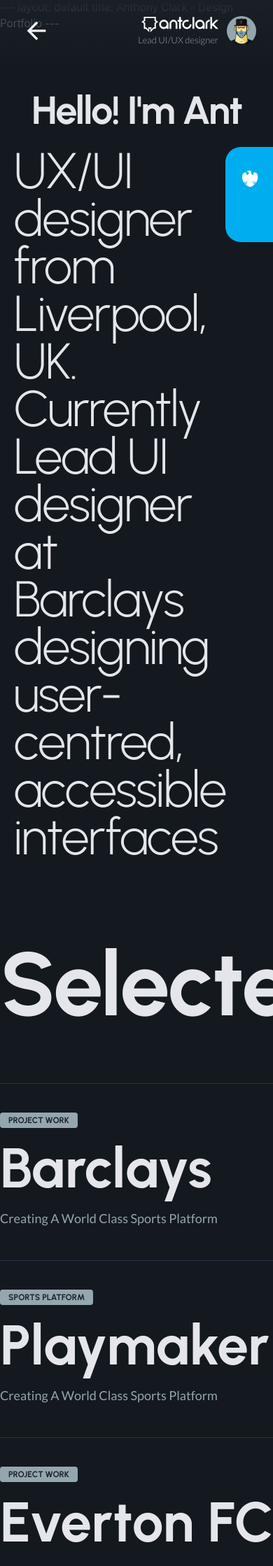
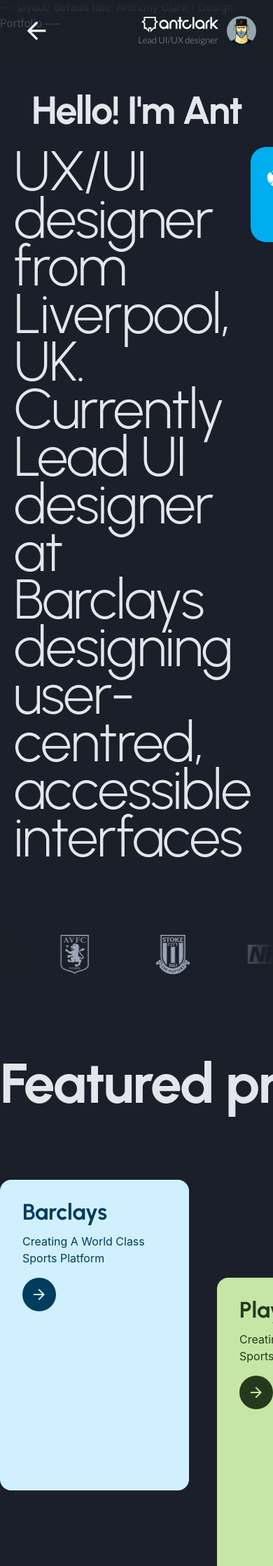
Before and after one commit to anthony-clark/AnthonyClark.github.io, a Jekyll site: the page home.html, which Jekyll copies as it is, in a window 390 px wide. Shown: the top 2238 px of the page at 70% size. Built offline with Jekyll 4.4.1, drawn with Linux system fonts in a browser that asks for light colours; nearby versions of some CDN libraries; some of the changed text lies outside the part shown.

Commit message:
building homepage

```diff
--- a/css/main.css
+++ b/css/main.css
@@ -3,11 +3,12 @@
     font-size: .95em;
     margin:0;
     padding:0;
-    background: #14191F;
+    background: #1a1f29;
+    background-image: url("../images/watermark.png");
     background-repeat: no-repeat;
     background-attachment: scroll;
     background-size: 1280px;
-    background-position: top center;
+    background-position: center right;
 }
 html{
     overflow-x: hidden;
@@ -284,7 +285,7 @@
     letter-spacing: -2px;
 }
 h2 {
-    font-size: 72px;
+    font-size: 80px;
     line-height: 68px;
      font-family:'Urbanist','Helvetica', 'Arial', 'Sans-Serif';
     font-weight: 700;
@@ -422,37 +423,191 @@
     background-image: url("../images/playmaker/playermaker-template-hero-v2.jpg");
     background-position: 0% 30%;
 }
-#home-project-list{
-    max-width: 1240px;
-    margin: 200px auto 0 auto;
-    position: relative;
-}
-.home-project-col1{
+
+
+
+
+#featured-projects{
+    width: 1240px;
+    margin:120px auto
+}
+
+.home-featured-projects {
+    width: 270px;
+    margin-right: 40px;
     float: left;
-    width: 47%;
-    margin-top:88px;
-}
-.home-project-col2{
-    float: right;
-    width: 47%;
-
-}
-
-.home-projects{
+  }
+  .home-featured-projects a{
+    background: #FFF;
+    display: block;
+    overflow: auto;
+    border-radius: 16px;
+    transition: background-position .50s ease-in-out;
+    -moz-transition: background .50s ease-in-out;
+    -webkit-transition: background .50s ease-in-out;
+    height: 444px;
+    padding:24px 32px 32px 32px;
+}
+
+.home-featured-projects p{
+  font-size: 16px;
+  line-height: 24px;
+  color: #A5B4BB;
+  font-family: 'Inter', Arial, Helvetica;
+  font-weight: 400;
+  margin-bottom: 16px;
+}
+.home-featured-projects h3{
+  margin: 0;
+  font-size: 32px;
+  line-height: 44px;
+  color: #e4e6eb;
+  margin-bottom: 8px;
+}
+
+
+.home-featured-projects span.material-icons-outlined{
+    font-size: 24px;
+    line-height: 24px;
+    color: #f1f1f1;
+
+    transition: padding .24s ease-in-out;
+    -moz-transition: padding .24s ease-in-out;
+    -webkit-transition: padding .24s ease-in-out;
+    padding:12px;
+    border-radius: 40px;
+}
+.home-featured-projects a:hover span.material-icons-outlined{
+    padding:12px 12px 12px 64px;
+}
+.home-featured-projects a:hover{
+    display: block;
+    overflow: auto;
+    text-decoration: none;
+}
+.home-featured-projects :active{
+  opacity: .5;
+}
+
+.home-featured-projects a:hover{
+  display: block;
+  overflow: auto;
+  text-decoration: none;
+
+}
+.home-featured-projects.barclays a{
+  background-image:url();
+  background-size: 180%;
+  background-position: -115px -170px;
+  background-color: #D1F0FF;
+}
+.home-featured-projects.barclays a:hover{
+    background-size: 200%;
+    background-position: -145px -210px;
+  }
+.home-featured-projects.barclays a h3, .home-featured-projects.barclays a p{
+    color: #003C5D;
+}
+.home-featured-projects.barclays a span{
+    background-color: #003C5D;
+    color:#D1F0FF ;
+}
+
+
+
+.home-featured-projects.efc a{
+  background-image:url();
+  background-size: 190%;
+  background-position: -148px -10px;
+}
+
+.home-featured-projects.efc a:hover{
+  background-size: 210%;
+  background-position: -178px -30px;
+}
+
+
+.home-featured-projects.lexus a{
+  background: url();
+  background-size: 195%;
+  background-position: -175px -45px;
+  background-color: #D2D5D7;
+  margin-top: 260px;
+}
+.home-featured-projects.lexus a:hover{
+  background-position: -202px -60px;
+  background-size: 210%;
+}
+.home-featured-projects.lexus a h3, .home-featured-projects.lexus a p{
+    color: #19202D;
+}
+.home-featured-projects.lexus a span{
+    background-color: #19202D;
+    color:#D2D5D7 ;
+}
+
+
+.home-featured-projects.lfc a{
+  background-image:url();
+  background-size: 210%;
+  background-position: -345px -25px;
+  background-color: #EBEBD3;
+  margin-top: -40px;
+}
+
+.home-featured-projects.lfc a:hover{
+  background-size: 230%;
+  background-position: -395px -45px;
+}
+.home-featured-projects.lfc a h3, .home-featured-projects.lfc a p{
+    color: #E84855;
+}
+.home-featured-projects.lfc a span{
+    background-color: #E84855;
+    color:#EBEBD3 ;
+}
+
+
+
+.home-featured-projects.playmaker a{
+  background-image:url();
+  background-size: 260%;
+  background-position: -265px -15px;
+  background-color: #C5E6A6;
+  margin-top: 140px;
+}
+.home-featured-projects.playmaker a:hover{
+  background-size: 290%;
+  background-position: -305px -45px;
+}
+.home-featured-projects.playmaker a h3, .home-featured-projects.playmaker a p{
+    color: #253A1C;
+}
+.home-featured-projects.playmaker a span{
+    background-color: #253A1C;
+    color:#C5E6A6;
+}
+
+
+
+
+
+
+.project-list{
 float: left;
 margin-top: 70px;
    display: block;
    width: 100%;
 }
-.home-projects li{
+.project-list li{
     margin: 0;
     padding: 0;
     border-top: 1px solid #2a3042;
 }
-.home-projects li:last-child{
+.project-list li:last-child{
     border-bottom: 1px solid #2a3042;
 }
-.home-projects a{
+.project-list a{
     position: relative;
     display: block;
     background-size: cover;
@@ -460,17 +615,17 @@
     transition: all 0.3s ease-out;
 
 }
-.home-projects a:hover{
+.project-list a:hover{
 background: #eb5939;
 text-decoration: none;
 }
-.home-projects a div{
+.project-list a div{
     padding: 40px 0;
     display: block;
     width: 1240px;
     margin: 0 auto;
 }
-.home-projects a h3{
+.project-list a h3{
     font-size: 80px;
     font-family: 'Urbanist','Helvetica', 'Arial', 'Sans-Serif';
     font-weight: 700;
@@ -478,13 +633,13 @@
     color: #e4e6eb;
     line-height: 104px;
 }
-.home-projects a p{
+.project-list a p{
     margin: 0;
     font-size: 18px;
     line-height: 40px;
     font-weight: 400;
 }
-.home-projects a strong{
+.project-list a strong{
     font-size: 12px;
     line-height: 24px;
     background: #94a6ae;
@@ -495,22 +650,22 @@
     font-weight: 700;
     font-family: 'Urbanist', Arial, Helvetica !important;
 }
-.home-projects a span{
+.project-list a span{
     float:right;
     font-size: 72px;
     transition: all 0.3s ease-out;
     margin-top: -130px;
 }
-.home-projects a:hover h3, .home-projects a:hover p{
+.project-list a:hover h3, .project-list a:hover p{
 color: #0d0f12;
 }
-.home-projects a:hover strong{
+.project-list a:hover strong{
 color: #eb5939;
 }
-.home-projects a:hover strong{
+.project-list a:hover strong{
     background: #0d0f12;
     }
-.home-projects a:hover span{
+.project-list a:hover span{
     margin-right: -16px;
     color: #0d0f12;
 }
@@ -614,28 +769,28 @@
     overflow: auto;
     padding-bottom: 120px;
     }
-    section.container.home-projects{
+    section.container.project-list{
         display: grid;
         grid-template-columns: repeat(auto-fill, minmax(600px, 1fr));
         grid-gap: 2rem;
         }
 
-        section.container.home-projects .next-project{
+        section.container.project-list .next-project{
             height: 340px;
             padding-top: 48px;
             padding-left:48px;
             border-radius: 8px;
 
         }
-        section.container.home-projects .next-project a{
+        section.container.project-list .next-project a{
             width: auto;
             padding: 16px 24px;
             margin-top:16px;
         }
-        section.container.home-projects .next-project h3 span{
+        section.container.project-list .next-project h3 span{
             display: none;
         }
-        section.container.home-projects .next-project h3{
+        section.container.project-list .next-project h3{
             font-size: 64px;
             margin:0 0 8px 0;
         line-height: 64px;
@@ -643,32 +798,32 @@
 
     }
 
-section.container.home-projects .next-project p{
+section.container.project-list .next-project p{
     font-size: 15px
 }
 
-        section.container.home-projects .next-project.efc{
+        section.container.project-list .next-project.efc{
             background-position: 90%;
         }
-        section.container.home-projects .next-project.avfc{
+        section.container.project-list .next-project.avfc{
             background-position:90%;
         }
-        section.container.home-projects .next-project.lfc{
+        section.container.project-list .next-project.lfc{
             background-position: 90%;
         }
-        section.container.home-projects .next-project.playmaker{
+        section.container.project-list .next-project.playmaker{
             background-position: 90%;
         }
-        section.container.home-projects .next-project.goape{
+        section.container.project-list .next-project.goape{
             background-position: 90%;
         }
-        section.container.home-projects .next-project.lexus{
+        section.container.project-list .next-project.lexus{
             background-position: 90%;
         }
-        section.container.home-projects .next-project.phonebook{
+        section.container.project-list .next-project.phonebook{
             background-position: 85%;
         }
-        section.container.home-projects .next-project.password-reset{
+        section.container.project-list .next-project.password-reset{
             background-position: 70%;
         }
 .container.screenshot{
@@ -931,7 +1086,7 @@
 }
 ul.experience li.current:before {
     position: absolute;
-    left: -7px;
+    left: 4px;
     top: 4px;
     margin-top: 0;
     content: " ";
@@ -944,7 +1099,7 @@
   }
   ul.experience li:before{
     position: absolute;
-    left: -5px;
+    left: 6px;
     margin-top: 5px;
 border: 0;
     content: " ";
@@ -977,7 +1132,6 @@
     border-left: 0;
   }
   .about-wrapper{
-    background: #0d0f12;
     margin: 0 auto;
     width: 100%;
     clear: both;
@@ -1108,131 +1262,7 @@
     grid-gap: 2rem;
 }
 
-  .carousel-cell a{
-    background: #1A2027;
-    display: block;
-    overflow: auto;
-    border-radius: 16px;
-    transition: background-position .50s ease-in-out;
-    -moz-transition: background .50s ease-in-out;
-    -webkit-transition: background .50s ease-in-out;
-    padding-top:32px;
-}
-
-.carousel-cell strong{
-  margin: 0 32px 0 32px;
-  font-size: 12px;
-  line-height: 24px;
-  min-height:72px;
-  background: #e4e6eb;
-  text-transform: uppercase;
-  color: #1B222F;
-  padding: 4px 12px;
-  border-radius: 4px;
-  font-family: 'Urbanist', Arial, Helvetica !important;
-}
-.carousel-cell p{
-  margin: 0px 32px 0 32px;
-  font-size: 16px;
-  line-height: 20px;
-  min-height:48px;
-  color: #94a6ae;
-  font-family: 'Lato', Arial, Helvetica;
-  font-weight: 400;
-display: none;
-}
-.carousel-cell h3{
-    margin: 320px 24px 16px 32px;
-    font-size: 48px;
-    line-height: 56px;
-  color: #e4e6eb;
-}
-.carousel-cell a div{
-  background-image:linear-gradient(to top,rgb(0 0 0) 0%,rgba(26, 32, 39, 0) 50%);
-}
-
-.carousel-cell span.material-icons-outlined{
-    font-size: 40px;
-    line-height: 40px;
-    color: #f1f1f1;
-    width: 10%;
-    transition: padding .40s ease-in-out;
-    -moz-transition: padding .40s ease-in-out;
-    -webkit-transition: padding .40s ease-in-out;
-    margin: 0 24px 32px 28px;
-}
-.carousel-cell a:hover span.material-icons-outlined{
-    padding-left:50px;
-}
-
-
-.carousel-cell a:hover{
-    display: block;
-    overflow: auto;
-    text-decoration: none;
-}
-.carousel-cell :active{
-  opacity: .5;
-}
-
-.carousel-cell a:hover{
-  display: block;
-  overflow: auto;
-  text-decoration: none;
-
-}
-
-
-.carousel-cell.barclays a{
-  background-image:url(../images/barclays/barclays-hero-v4.jpg);
-  background-size: 150%;
-  background-position: -115px -220px;
-}
-
-.carousel-cell.barclays a:hover{
-    background-size: 160%;
-    background-position: -135px -240px;
-}
-.carousel-cell.efc a{
-  background-image:url(../images/efc/efc-hero.jpg);
-  background-size: 200%;
-  background-position: -231px -30px;
-}
-
-.carousel-cell.efc a:hover{
-  background-size: 210%;
-  background-position: -178px -30px;
-}
-.carousel-cell.lexus a{
-  background: url(../images/lexus/lexus-hero-new.jpg);
-  background-size: 195%;
-  background-position: -245px -75px;
-}
-
-.carousel-cell.lexus a:hover{
-    background-position: -284px -100px;
-    background-size: 210%;
-}
-.carousel-cell.lfc a{
-  background-image:url(../images/lfc/lfc-hero.jpg);
-  background-size: 193%;
-  background-position: -416px -35px;
-}
-
-.carousel-cell.lfc a:hover{
-    background-size: 210%;
-    background-position: -477px -60px;
-}
-.carousel-cell.playmaker a{
-  background-image:url(../images/playmaker/playermaker-template-hero-v2.jpg);
-  background-size: 220%;
-  background-position: -263px -105px;
-}
-
-.carousel-cell.playmaker a:hover{
-  background-size: 290%;
-  background-position: -305px -45px;
-}
+
 
 
 
@@ -1248,7 +1278,7 @@
         display: grid;
         place-items: center;
         overflow: hidden;
-        background: #14191F;
+
         margin-bottom: 104px;
       }
       .slider img{
@@ -1257,7 +1287,7 @@
       .slider::before,
       .slider::after{
         position:absolute;
-        background-image:linear-gradient(to right,rgba(21, 26, 36,1) 0%,rgba(21, 26, 36,0) 100%);
+        background-image:linear-gradient(to right,rgb(26, 31, 40) 0%,rgba(26, 31, 40,0) 100%);
         content:'';
         height:100%;width:25%;
         z-index:2;pointer-events:none;
@@ -1439,7 +1469,7 @@
     margin: 56px auto 0 auto;
     grid-gap: 24px 24px;
 }
-.home-projects li a div{
+.project-list li a div{
     width: 1440px;
 }
 
@@ -1728,7 +1758,7 @@
                 height: 360px;
                 padding-top: 24px;
             }
-            .home-projects .next-project .container{
+            .project-list .next-project .container{
                 margin-left:16px;
             }
             .next-project a{
@@ -1800,28 +1830,28 @@
 
 
 
-    section div.container.home-projects .next-project{
+    section div.container.project-list .next-project{
         height: 300px;
         padding-top: 30px;
         padding-left:0;
         border-radius: 8px;
 
     }
-    section div.container.home-projects .next-project a{
+    section div.container.project-list .next-project a{
         width: auto;
         padding: 16px 24px;
     }
-    section div.container.home-projects .next-project h2 span{
+    section div.container.project-list .next-project h2 span{
         display: none;
     }
-    section div.container.home-projects .next-project h2{
+    section div.container.project-list .next-project h2{
         font-size: 48px;
     margin:0 0 8px 0;
 line-height: 56px;
 width:200px;
 
 }
-section div.container.home-projects{
+section div.container.project-list{
     display: grid;
     grid-template-columns: repeat(auto-fill, minmax(80%, 1fr));
     grid-gap: 2rem;
@@ -1830,22 +1860,22 @@
 
 
 
-    section div.container.home-projects .next-project.efc{
+    section div.container.project-list .next-project.efc{
         background-position: 80%;
     }
-    section div.container.home-projects .next-project.avfc{
+    section div.container.project-list .next-project.avfc{
         background-position:77%;
     }
-    section div.container.home-projects .next-project.lfc{
+    section div.container.project-list .next-project.lfc{
         background-position: 77%;
     }
-    section div.container.home-projects .next-project.playmaker{
+    section div.container.project-list .next-project.playmaker{
         background-position: 73%;
     }
-    section div.container.home-projects .next-project.goape{
+    section div.container.project-list .next-project.goape{
         background-position: 75%;
     }
-    section div.container.home-projects .next-project.lexus{
+    section div.container.project-list .next-project.lexus{
         background-position: 63%;
     }
     .more-my-projects li a{
--- a/home.html
+++ b/home.html
@@ -14,6 +14,7 @@
 			<link rel="stylesheet" href="https://cdn.jsdelivr.net/npm/bootstrap@4.0.0/dist/css/bootstrap.min.css" integrity="sha384-Gn5384xqQ1aoWXA+058RXPxPg6fy4IWvTNh0E263XmFcJlSAwiGgFAW/dAiS6JXm" crossorigin="anonymous">
 			<link rel="stylesheet" type="text/css" href="css/main.css">
 			<link rel="preconnect" href="https://fonts.gstatic.com">
+			<link rel="stylesheet" type="text/css" href="css/flickity-slider.css">
 			<link href="https://fonts.googleapis.com/css?family=Urbanist:700" rel="stylesheet"  type='text/css'>
 			<link href="https://fonts.googleapis.com/css?family=Urbanist:300" rel="stylesheet"  type='text/css'>
 			<link href="https://fonts.googleapis.com/css?family=Lato:300,400" rel='stylesheet' type='text/css'>
@@ -49,23 +50,60 @@
 </div>
 </div>
 
+<div class="slider">
+	<div class="slide-track">
+	  <div class="slide"><img src="images/logos/lfc.svg" alt=""></div>
+	  <div class="slide"><img src="images/logos/efc.svg" alt=""></div>
+	  <div class="slide"><img src="images/logos/aston-villa.svg" alt=""></div>
+	  <div class="slide"><img src="images/logos/stoke-city.svg" alt=""></div>
+	  <div class="slide"><img src="images/logos/nhs.svg" alt=""></div>
+	  <div class="slide"><img src="images/logos/mirror.svg" alt=""></div>
+	  <div class="slide"><img src="images/logos/guernsey.png" alt=""></div>
+	  <div class="slide"><img src="images/logos/swansea-city.svg" alt=""></div>
+	  <div class="slide"><img src="images/logos/crowne-plaza.svg" alt=""></div>
+	  <div class="slide"><img src="images/logos/holiday-inn.svg" alt=""></div>
+	  <div class="slide"><img src="images/logos/pfa.svg" alt=""></div>
+	  <div class="slide"><img src="images/logos/chester-racecourse.svg" alt=""></div>
+	  <div class="slide"><img src="images/logos/odyssey-arena.svg" alt=""></div>
+	  <div class="slide"><img src="images/logos/revolution-vodka-bars.png" alt=""></div>
+	  <div class="slide"><img src="images/logos/liverpool-john-lennon-airport.png" alt=""></div>
+	  <div class="slide"><img src="images/logos/crowne-plaza.svg" alt=""></div>
+	  <!-- same 9 slides doubled (duplicate) -->
+	  <div class="slide"><img src="images/logos/lfc.svg" alt=""></div>
+	  <div class="slide"><img src="images/logos/efc.svg" alt=""></div>
+	  <div class="slide"><img src="images/logos/aston-villa.svg" alt=""></div>
+	  <div class="slide"><img src="images/logos/stoke-city.svg" alt=""></div>
+	  <div class="slide"><img src="images/logos/nhs.svg" alt=""></div>
+	  <div class="slide"><img src="images/logos/mirror.svg" alt=""></div>
+	  <div class="slide"><img src="images/logos/guernsey.png" alt=""></div>
+	  <div class="slide"><img src="images/logos/swansea-city.svg" alt=""></div>
+	  <div class="slide"><img src="images/logos/crowne-plaza.svg" alt=""></div>
+	  <div class="slide"><img src="images/logos/holiday-inn.svg" alt=""></div>
+	  <div class="slide"><img src="images/logos/pfa.svg" alt=""></div>
+	  <div class="slide"><img src="images/logos/chester-racecourse.svg" alt=""></div>
+	  <div class="slide"><img src="images/logos/odyssey-arena.svg" alt=""></div>
+	  <div class="slide"><img src="images/logos/revolution-vodka-bars.png" alt=""></div>
+	  <div class="slide"><img src="images/logos/liverpool-john-lennon-airport.png" alt=""></div>
+	  <div class="slide"><img src="images/logos/crowne-plaza.svg" alt=""></div>
+	</div>
+  </div>
 
 
 
 
-	<h2 class="title-padding">Selected projects</h2>
-
-<ul class="home-projects">
-		<li><a href=""><div><strong>Project work</strong><h3>Barclays</h3><p>Creating A World Class Sports Platform</p><span class="material-icons-outlined">arrow_forward</span></div></a></li>
-		<li><a href="/playmaker-platform.html"><div><strong>Sports platform</strong><h3>Playmaker </h3><p>Creating A World Class Sports Platform</p><span class="material-icons-outlined">arrow_forward</span></div></a></li>
-		<li><a href="/everton-fc.html"><div><strong>Project work</strong><h3>Everton FC</h3><p>Leading The Design On The Everton</p><span class="material-icons-outlined">arrow_forward</span></div></a></li>
-		<li><a href="/Liverpool-fc-store.html"><div><strong>Ecommerce</strong><h3>Liverpool FC store</h3><p>The first responsive ecommerce offering in football</p><span class="material-icons-outlined">arrow_forward</span></div></a></li>
-		<li><a href="/lexus-car-search.html"><div><strong>Concept</strong><h3>Lexus car search</h3><p>The Search For A Pre-Owned Lexus</p><span class="material-icons-outlined">arrow_forward</span></div></a></li>
-		<li><a href=""><div><strong>Pitch work</strong><h3>Go Ape</h3><p>Improving The Search For A Pre-Owned Lexus</p><span class="material-icons-outlined">arrow_forward</span></div></a></li>
-		</ul>
 
 
 
+
+		<div id="featured-projects">
+			<h2>Featured projects</h2>
+			<div class="home-featured-projects barclays"><a href=""><h3>Barclays</h3><p>Creating A World Class Sports Platform</p><span class="material-icons-outlined">arrow_forward</span></a></div>
+			<div class="home-featured-projects playmaker"><a href="/playmaker-platform.html"><h3>Playmaker</h3><p>Creating A World Class Sports Platform</p><span class="material-icons-outlined">arrow_forward</span></a></div>
+			<div class="home-featured-projects lfc"><a href="/Liverpool-fc-store.html"><h3>Liverpool FC</h3><p>Designing the first fully responsive ecommerce offering in football</p><span class="material-icons-outlined">arrow_forward</span></a></div>
+			<div class="home-featured-projects lexus"><a href="/lexus-car-search.html"><h3>Lexus</h3><p>Improving The Search For A Pre-Owned Lexus</p><span class="material-icons-outlined">arrow_forward</span></a></div>
+		</div>
+
+		<h3>View an archive of some of the other projects</h3>
 
 
 	<div class="container">
```
Also changed, not shown: aston-villa-hospitality.html (+16 -0 lines), images/homepage/car-site-concept.png (added), images/homepage/learning-portal-concept.png (added), images/homepage/lfc-concept.png (added), images/homepage/predictor-score.png (added), images/homepage/visit-fiji.png (added), images/homepage/visit-guernsey.png (added), images/my-headshot.png (added), images/watermark.png (added), 4 other files.
